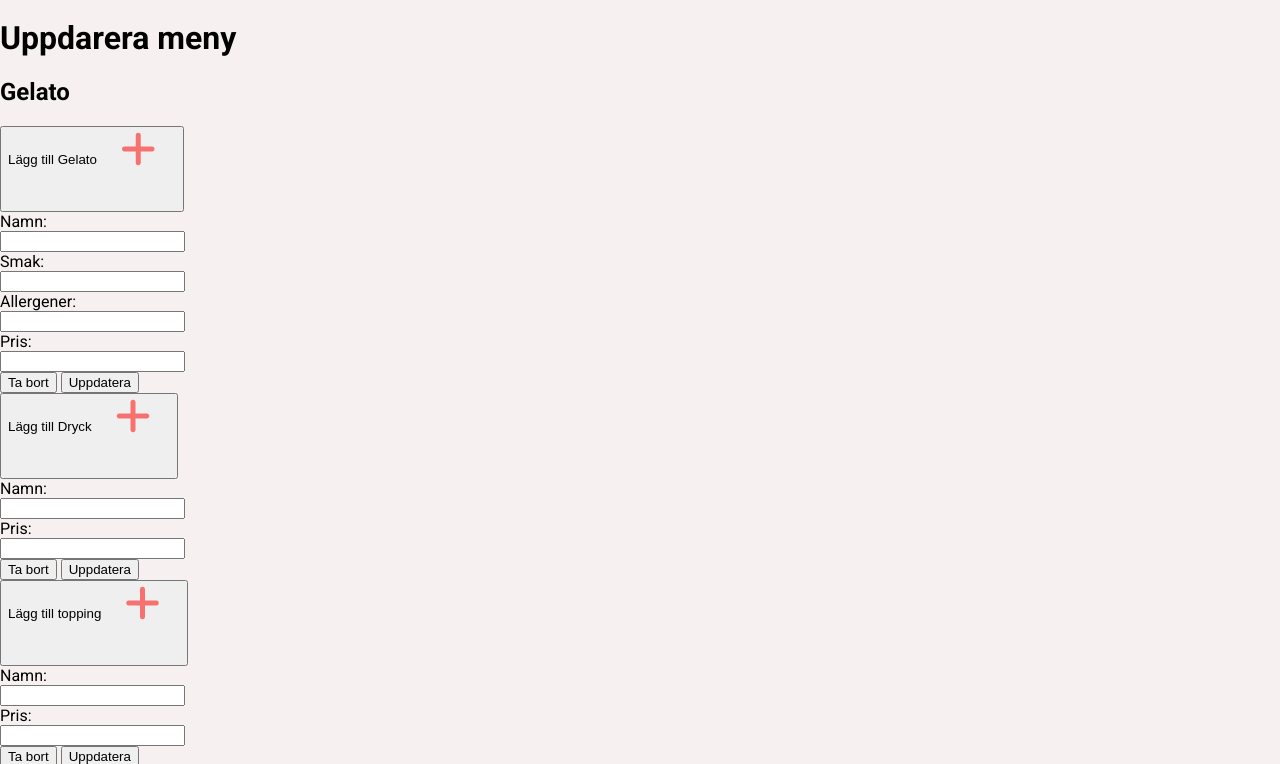
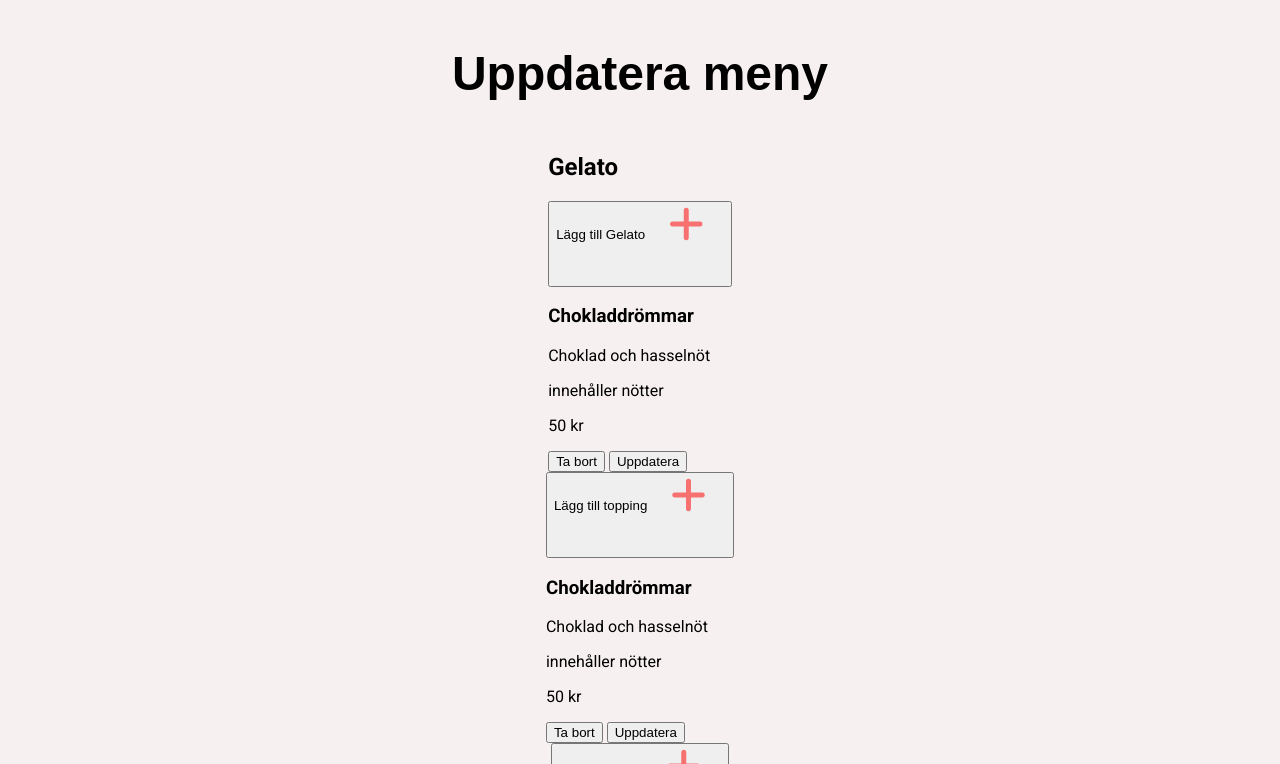
Before and after one commit to Jungefalk/dt207G_proj_frontend, a website built with Parcel: page src/update_menu.html in a window 1280 px wide. Shown: the part 188-952 px from the top of the page. Built offline with nearby package versions, Linux system fonts and the light colour scheme; a web font is replaced by a local one.

Commit message:
uppdaterat html och lagt på stolar till formulär för att uppdater meny

```diff
--- a/src/css/styles.css
+++ b/src/css/styles.css
@@ -425,9 +425,56 @@ main {
     text-decoration: none;
     color: black;
     margin: 2.5em 3em 7em 3em;
-    }
+}
 
-    .staffsite-container a:hover{
-        box-shadow: none;
-        text-decoration: underline 2px;
-    }
+.staffsite-container a:hover {
+    box-shadow: none;
+    text-decoration: underline 2px;
+}
+
+/* Uppdatera Meny */
+
+.update-menu-container {
+    display: flex;
+    flex-direction: column;
+    align-items: center;
+}
+
+.update-menu-container h1 {
+    font-family: "Rampart One", sans-serif;
+    font-size: 3em;
+}
+
+.update-menu-container input {
+    height: 30px;
+    border: 1px solid black;
+    border-radius: 3px;
+    width: 300px;
+    margin-bottom: 1em;
+}
+
+.update-menu-container label {
+    font-size: 1.3em;
+}
+
+.add-btn {
+    background-color: #F7A4A4;
+    border: none;
+    font-size: 1.3em;
+    border-radius: 3px;
+    cursor: pointer;
+    padding: 0.5em 2em 0.5em 2em;
+    box-shadow: 0 4 4 0 rgba(0, 0, 0, 0.3);
+    width: 305px;
+}
+
+.add-btn:hover {
+    box-shadow: none;
+    text-decoration: underline 2px;
+    cursor: pointer;
+
+}
+
+.update-menu-container form{
+    display: none;
+}
--- a/src/update_menu.html
+++ b/src/update_menu.html
@@ -39,7 +39,6 @@
 
         <!-- main start -->
         <main>
-
             <div>
                 <nav>
                     <ul>
@@ -48,13 +47,16 @@
                 </nav>
             </div>
 
-            <h1>Uppdarera meny</h1>
+            <div class="update-menu-container">
 
+                <h1>Uppdatera meny</h1>
+
+                <!-- Gelato -->
                 <section>
                     <h2>Gelato</h2>
                     <button>Lägg till Gelato <i class="fa-solid fa-plus"></i> </button>
 
-                <div class="add_gelato">
+                    <div class="add-gelato-form">
 
                         <form method="post">
                             <label for="gelato_name">Namn:</label><br>
@@ -64,33 +66,46 @@
                             <label for="allergens">Allergener:</label><br>
                             <input type="text" name="allergens" id="allergens"><br>
                             <label for="gelato_price">Pris:</label><br>
-                        <input type="text" name="gelato_price" id="gelato_price">
+                            <input type="text" name="gelato_price" id="gelato_price"><br>
+                            <button class="add-btn" type="submit">Lägg till</button>
                         </form>
 
                     </div>
 
-                <div class="admin_menu" id="menu">
+                    <div class="admi-menu" id="gelato-list">
 
+                        <h3>Chokladdrömmar</h3>
+                        <p>Choklad och hasselnöt</p>
+                        <p>innehåller nötter</p>
+                        <p>50 kr</p>
                         <button>Ta bort</button>
                         <button>Uppdatera</button>
                     </div>
+
                 </section>
 
+                <!-- Topping -->
                 <section>
-                <button>Lägg till Dryck <i class="fa-solid fa-plus"></i> </button>
+                    <button>Lägg till topping <i class="fa-solid fa-plus"></i> </button>
 
-                <div class="add_drink">
+                    <div class="add-topping-form">
 
                         <form method="post">
-                        <label for="drink_name">Namn:</label><br>
-                        <input type="text" name="drink_name" id="drink_name"><br>
-                        <label for="drink_price">Pris:</label><br>
-                        <input type="text" name="drink_price" id="drink_price">
+                            <label for="topping_name">Namn:</label><br>
+                            <input type="text" name="topping_name" id="topping_name"><br>
+                            <label for="topping_price">Pris:</label><br>
+                            <input type="text" name="topping_price" id="topping_price"><br>
+                            <button class="add-btn" type="submit">Lägg till</button>
                         </form>
 
                     </div>
 
-                <div class="admin_menu" id="menu">
+                    <div class="admin-menu" id="topping-list">
+
+                        <h3>Chokladdrömmar</h3>
+                        <p>Choklad och hasselnöt</p>
+                        <p>innehåller nötter</p>
+                        <p>50 kr</p>
 
                         <button>Ta bort</button>
                         <button>Uppdatera</button>
@@ -98,29 +113,34 @@
 
                 </section>
 
+                <!-- Dryck -->
+                <section>
+                    <button>Lägg till Dryck <i class="fa-solid fa-plus"></i> </button>
 
-            <section>
-                <button>Lägg till topping <i class="fa-solid fa-plus"></i> </button>
-
-                <div class="add_topping">
+                    <div class="add-drink-form">
 
                         <form method="post">
-                        <label for="topping_name">Namn:</label><br>
-                        <input type="text" name="topping_name" id="topping_name"><br>
-                        <label for="topping_price">Pris:</label><br>
-                        <input type="text" name="topping_price" id="topping_price">
-                    </form>
+                            <label for="drink_name">Namn:</label><br>
+                            <input type="text" name="drink_name" id="drink_name"><br>
+                            <label for="drink_price">Pris:</label><br>
+                            <input type="text" name="drink_price" id="drink_price"><br>
+                            <button class="add-btn" type="submit">Lägg till</button>
 
                     </div>
 
-                <div class="admin_menu" id="menu">
+                    <div class="admin-menu" id="drink-list">
+
+                        <h3>Chokladdrömmar</h3>
+                        <p>Choklad och hasselnöt</p>
+                        <p>innehåller nötter</p>
+                        <p>50 kr</p>
 
                         <button>Ta bort</button>
                         <button>Uppdatera</button>
                     </div>
 
                 </section>
-
+            </div>
         </main>
         <!-- main end -->
 
```
Also changed, not shown: 1 other file. Lines whose indentation alone changed are shown as unchanged.
